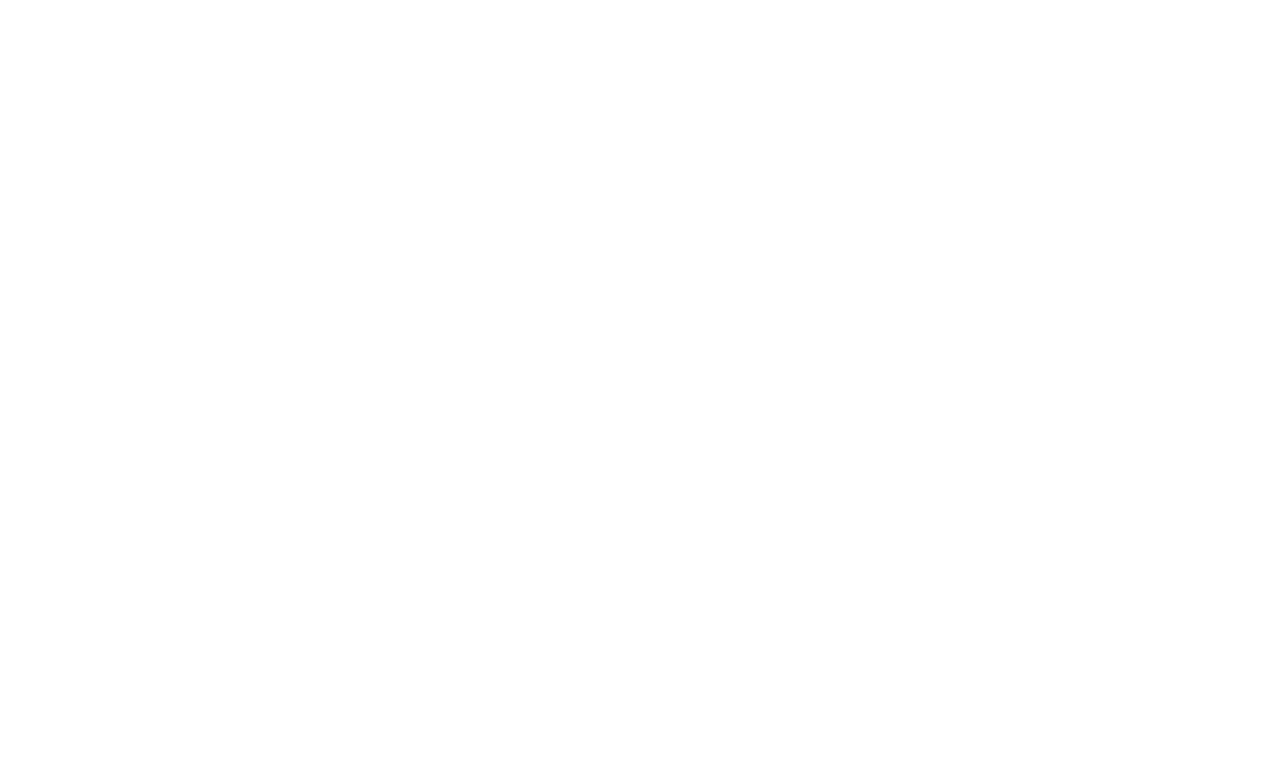
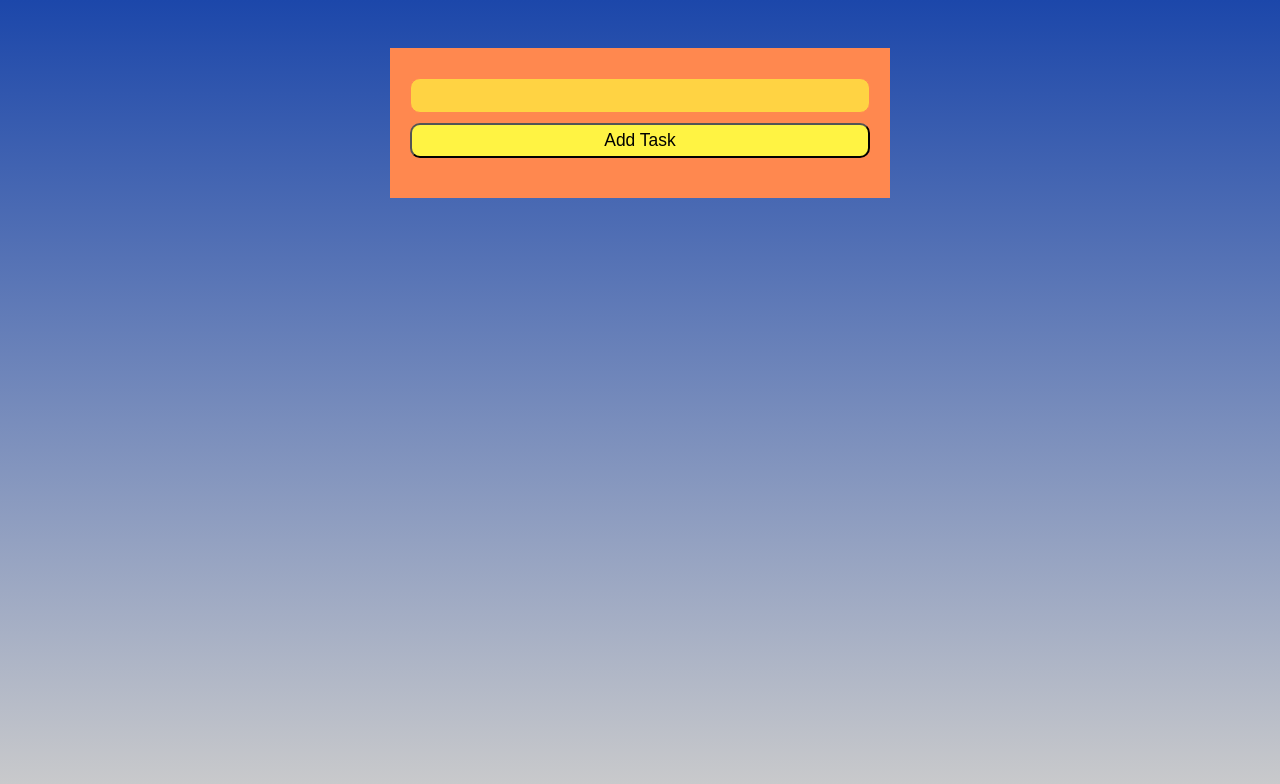
Before and after one commit to ertankara/to-do, a plain HTML site: page index.html in a window 1280 px wide. Drawn offline with Linux system fonts and the light colour scheme.

Commit message:
Add 'add task' panel

```diff
--- a/css/style.css
+++ b/css/style.css
@@ -1,3 +1,12 @@
+@media screen and (min-width: 500px) {
+  .add-task-field {
+    max-width: 500px;
+    margin-right: auto;
+    margin-left: auto;
+  }
+}
+
+
 * {
   padding: 0;
   margin: 0;
@@ -16,6 +25,10 @@ html, body {
 }
 
 
+body {
+  background: linear-gradient(#1C47AA, #ccc);
+}
+
 /* MODAL BEGIN */
 
 .modal {
@@ -25,13 +38,13 @@ html, body {
   width: 100%;
   height: 100%;
   background-color: rgb(0, 0, 0); /* Fallback color */
-  background-color: rgba(0,0,0, 0.6);
+  background-color: rgba(0,0,0, 0.8);
 }
 
 
 .modal-content {
   position: relative;
-  top: 200px;
+  top: 100px;
   width: 300px;
   height: 200px;
   background-color: #fff;
@@ -50,3 +63,61 @@ html, body {
 }
 
 /* MODAL END */
+
+
+/* ADD TASK BEGIN */
+
+.add-task-field {
+  position: relative;
+  top: 6%;
+  width: 90%;
+  height: 150px;
+  margin: auto;
+}
+
+
+.add-task-cover {
+  background-color: #ff884f;
+  height: 100%;
+  width: 100%;
+  padding: 20px;
+}
+
+
+.add-task-inputs-common {
+  width: 100%;
+  height: 35px;
+  border-radius: 10px;
+  font-size: 1.09em;
+  margin: 10px auto;
+  display: block;
+}
+
+
+.add-task-input {
+  background-color: #ffd343;
+  border: 1px solid #ff884f;
+  padding: 15px;
+}
+
+
+.add-task-button {
+  background-color: #fff343;
+}
+
+
+.add-task-button {
+  background-color: #fff343;
+}
+
+
+.add-task-input:focus, .add-task-button:focus {
+  border-color: #f55;
+}
+
+/* ADD TASK END */
+
+
+/* ADDED TASKS BEGIN */
+
+/* ADDED TASKS END */
--- a/index.html
+++ b/index.html
@@ -8,6 +8,7 @@
   <title>Todo List</title>
 </head>
 <body>
+  <!-- MODAL -->
   <div class="modal">
     <div class="modal-content">
       <input class="clock-input" type="text" name="clock" id="clock-min" placeholder="minutes">
@@ -15,6 +16,21 @@
       <button class="clock-input" id="set-timer">Set</button>
     </div>
   </div>
+  <!-- MODAL -->
+
+  <!-- ADD TASK -->
+  <div class="add-task-field">
+    <div class="add-task-cover">
+      <input class="add-task-inputs-common add-task-input" type="text" name="add-task" id="add-task">
+      <button class="add-task-inputs-common add-task-button">Add Task</button>
+    </div>
+  </div>
+  <!-- ADD TASKS -->
+
+
+  <!-- ADDED TASKS -->
+  <!-- ADDED TASKS -->
+
   <script src="js/main.js"></script>
 </body>
 </html>
```
